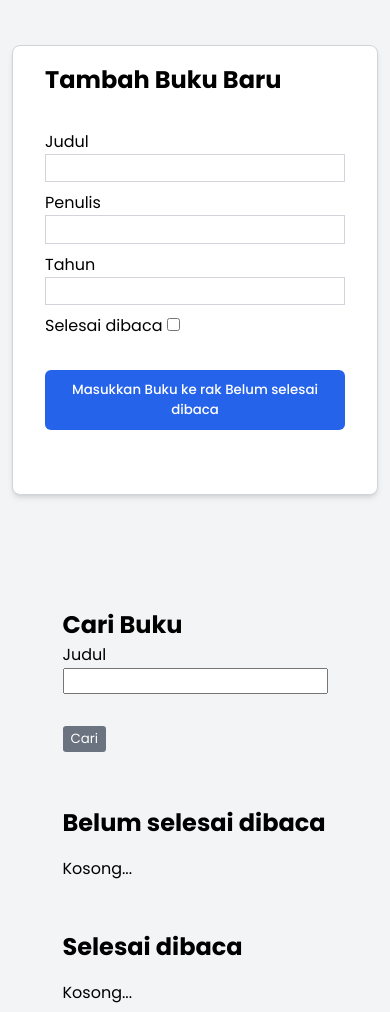
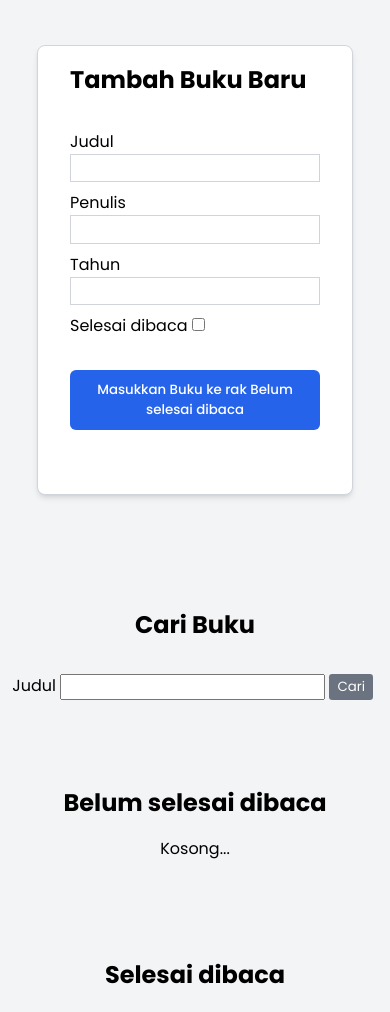
Before and after one commit to alansproject/localStorage-Bookshelf, a plain HTML site: page index.html in a window 390 px wide. Shown: the part 83-1095 px from the top of the page. Drawn offline with Linux system fonts and the light colour scheme.

Commit message:
adding responsiveness

```diff
--- a/style.css
+++ b/style.css
@@ -32,7 +32,6 @@ main{
 }
 
 .left-section-input form{
-    min-width: 150px;
     width: 300px;
 }
 
@@ -151,8 +150,43 @@ form button{
 /* Responsive */
 
 @media screen and (max-width: 800px) {
+    *{
+        overflow-x: hidden;
+    }
+
     main{
         flex-wrap: wrap;
         justify-content: center;
+        padding: 0;
     }
+
+    .right-section-booklist{
+        text-align: center;
+    }
+
+    .left-section-input form{
+        width: 250px;
+    }
+
+    #incompleteBookList, #completeBookList{
+        display: flex;
+        flex-wrap: wrap;
+        gap: 2rem;
+        justify-content: center;
+
+    }
+
+    .book-card{
+        min-width: 200px;
+    }
+
+    .book-card .btn-move, .book-card .btn-done{
+        display: block;
+        margin: 2rem auto 0.2rem auto;
+    }
+
+    .book-card button{
+        margin: 0.2rem 0rem;
+    }
+
 }
```
